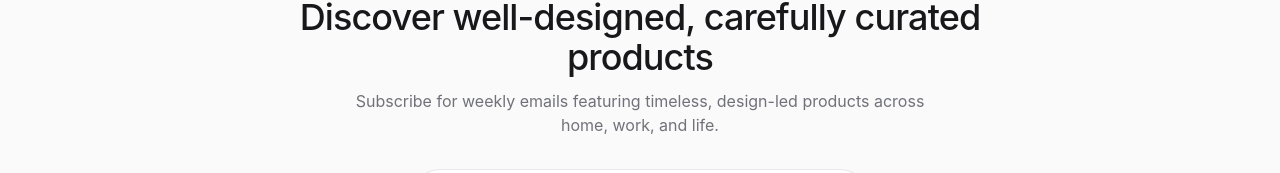
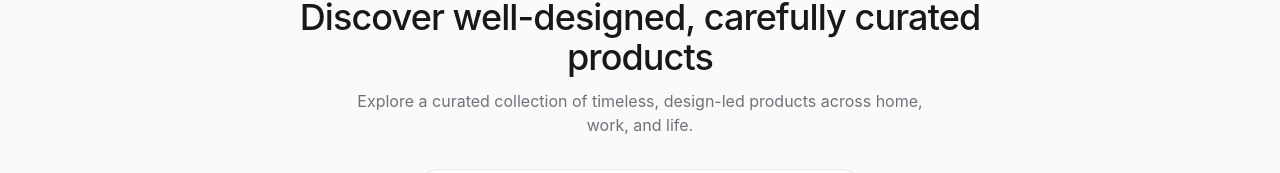
Before and after one commit to phalla-doll/curated-products-showcase, a React (Vite) app: page / in a window 1280 px wide. Shown: the part 209-382 px from the top of the page. Built offline with nearby package versions, Linux system fonts and the light colour scheme.

Commit message:
Update Hero component: revise subscription text to emphasize exploration of curated design-led products.

```diff
--- a/src/components/Hero.tsx
+++ b/src/components/Hero.tsx
@@ -113,8 +113,7 @@ function Hero() {
                     Discover well-designed, carefully curated products
                 </h1>
                 <p className="mt-3 max-w-xl mx-auto text-base text-zinc-500">
-                    Subscribe for weekly emails featuring timeless, design-led products across home,
-                    work, and life.
+                    Explore a curated collection of timeless, design-led products across home, work, and life.
                 </p>
                 <form
                     onSubmit={handleSubmit}
```
